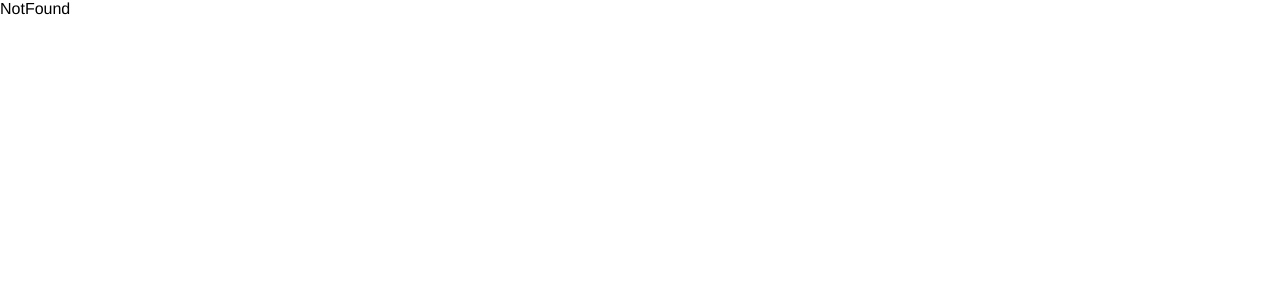
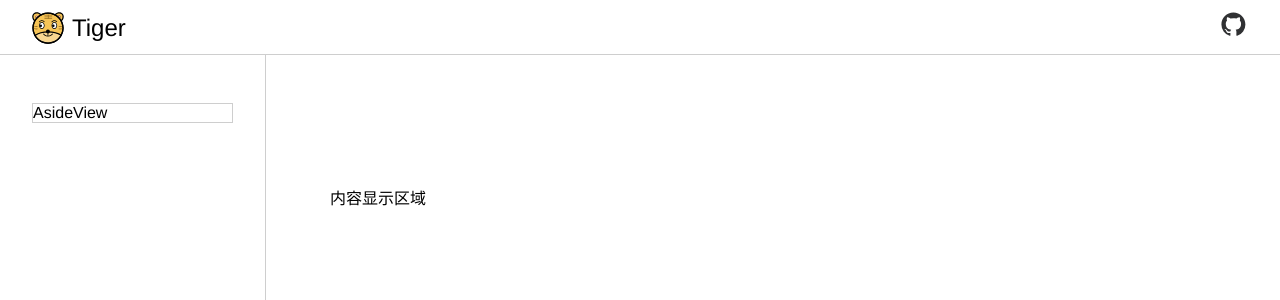
Before and after one commit to heartfeltfy/project-vite, a Vue app: page /main in a window 1280 px wide. Shown: the top 300 px of the page. Built offline with nearby package versions, Linux system fonts and the light colour scheme.

Commit message:
日常更新界面

```diff
--- a/src/components/HelloWorld.vue
+++ b/src/components/HelloWorld.vue
@@ -7,12 +7,12 @@
  */
 const jump = () => {
   const routeUrl = router.resolve({
-    path: '/about',
+    path: "/about",
     query: {
       id: 123123
     }
   })
-  window.open(routeUrl.href, '_blank')
+  window.open(routeUrl.href, "_blank")
 }
 </script>
 <template>
--- a/src/layout/components/HeaderView.vue
+++ b/src/layout/components/HeaderView.vue
@@ -1,15 +1,69 @@
 <script lang="ts" setup></script>
 
 <template>
-  <div class="header-container">HeaderView</div>
+  <div class="header-container">
+    <div class="tiger-logo">
+      <a href="/main">
+        <img alt="tiger" src="tiger.svg" title="tiger" />
+      </a>
+      <span>Tiger</span>
+    </div>
+    <div class="tiger-github">
+      <a class="github-logo" href="https://github.com/cmf-chenmf/project-vite" target="_blank" title="github">
+        <i class="github-chenmf">
+          <svg height="1.2em" preserveAspectRatio="xMidYMid meet" viewBox="0 0 24 24" width="1.2em">
+            <path
+              d="M12 2C6.475 2 2 6.475 2 12a9.994 9.994 0 0 0 6.838 9.488c.5.087.687-.213.687-.476c0-.237-.013-1.024-.013-1.862c-2.512.463-3.162-.612-3.362-1.175c-.113-.288-.6-1.175-1.025-1.413c-.35-.187-.85-.65-.013-.662c.788-.013 1.35.725 1.538 1.025c.9 1.512 2.338 1.087 2.912.825c.088-.65.35-1.087.638-1.337c-2.225-.25-4.55-1.113-4.55-4.938c0-1.088.387-1.987 1.025-2.688c-.1-.25-.45-1.275.1-2.65c0 0 .837-.262 2.75 1.026a9.28 9.28 0 0 1 2.5-.338c.85 0 1.7.112 2.5.337c1.912-1.3 2.75-1.024 2.75-1.024c.55 1.375.2 2.4.1 2.65c.637.7 1.025 1.587 1.025 2.687c0 3.838-2.337 4.688-4.562 4.938c.362.312.675.912.675 1.85c0 1.337-.013 2.412-.013 2.75c0 .262.188.574.688.474A10.016 10.016 0 0 0 22 12c0-5.525-4.475-10-10-10z"
+              fill="currentColor"></path>
+          </svg>
+        </i>
+      </a>
+    </div>
+  </div>
 </template>
 
 <style lang="scss" scoped>
 .header-container {
   height: 100%;
-  border-right: 1px solid var(--header-border);
-  border-left: 1px solid var(--header-border);
   margin: 0 auto;
+  display: flex;
+  justify-content: space-between;
+
+  .tiger-logo {
+    display: flex;
+    align-items: center;
+    height: var(--header-height);
+
+    a {
+      height: 32px;
+    }
+
+    img {
+      height: 100%;
+    }
+
+    span {
+      font-size: 24px;
+      padding-left: 8px;
+    }
+  }
+
+  .tiger-github {
+    display: flex;
+    align-items: center;
+
+    .github-logo {
+      font-size: 24px;
+      color: #303133;
+
+      .github-chenmf {
+        svg {
+          width: 1.2em;
+          height: 1.2em;
+        }
+      }
+    }
+  }
 }
 
 @media screen and (min-width: 1440px) {
--- a/src/router/index.ts
+++ b/src/router/index.ts
@@ -2,6 +2,9 @@
 
 import { base } from "./modules/base"
 
+/**
+ * 导入路由信息表
+ */
 const routes = [...base]
 
 const router = createRouter({
--- a/src/router/modules/base.ts
+++ b/src/router/modules/base.ts
@@ -4,7 +4,14 @@
   {
     path: "/",
     name: "layout",
-    component: async () => await import("@/layout/IndexView.vue")
+    redirect: "/main",
+    children: [
+      {
+        path: "/main",
+        name: "main",
+        component: async () => await import("@/layout/IndexView.vue")
+      }
+    ]
   },
   {
     path: "/about",
--- a/src/style.css
+++ b/src/style.css
@@ -4,6 +4,12 @@
 
 *, :before, :after {
   box-sizing: border-box;
+}
+
+a {
+  font-weight: 500;
+  text-decoration: inherit;
+  background-color: transparent;
 }
 
 /* 滚动条轨道样式 */
```
